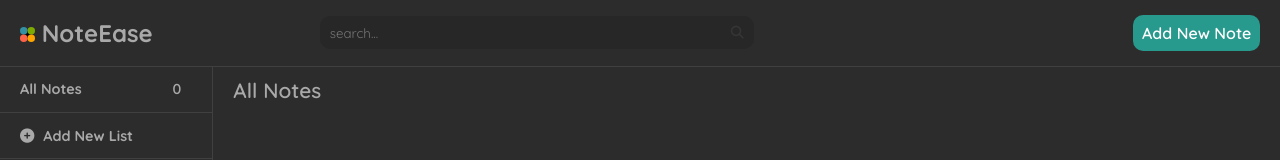
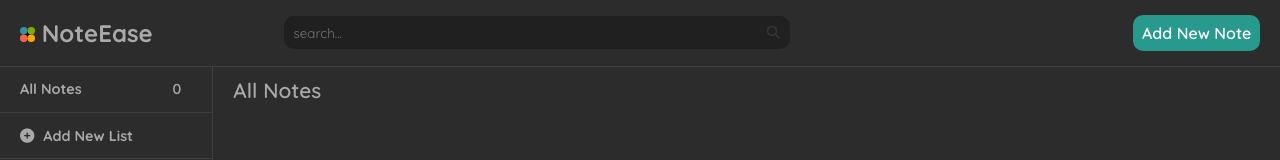
Before and after one commit to BernTheSeal/NoteEase-react, a React (Vite) app: page / in a window 1280 px wide. Shown: the top 160 px of the page. Built offline with nearby package versions, Linux system fonts and the light colour scheme.

Commit message:
Change the background color of the search button.

```diff
--- a/src/style/header.css
+++ b/src/style/header.css
@@ -33,9 +33,9 @@ header .search {
 }
 
 header .search div {
-    width: 60%;
+    width: 70%;
     height: 50%;
-    background-color: #272727;
+    background-color: rgb(32, 32, 32);
     border-radius: 10px;
     overflow: hidden;
 }
```
